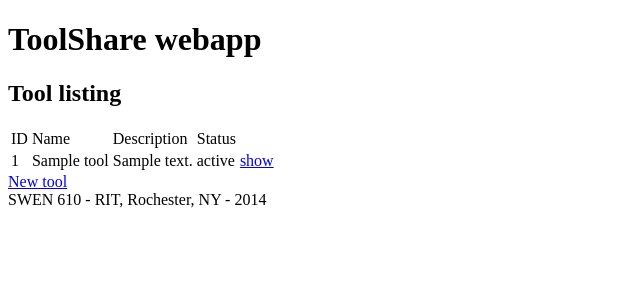
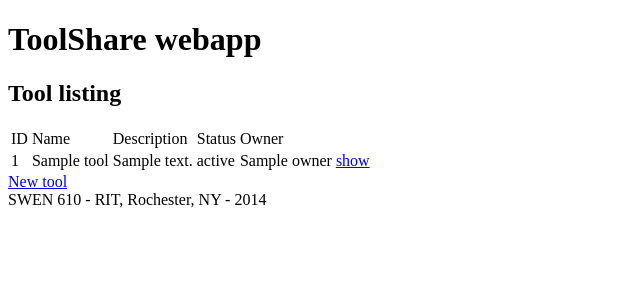
Before and after one commit to vishnutej9492/toolshare, a Django app: template toolshare/toolshare/ToolMgmt/templates/ToolMgmt/index.html in a window 1280 px wide. Shown: the part 26-326 px from the top of the page, without its empty margins (0-640 px from the left). Run offline with Django 3.2, Linux system fonts and the light colour scheme; the template is opened without the code that fills it: most values are stand-ins (such as "Sample title", 1, 10 or a date in 2020).

Commit message:
Add ower when registering and listing a tool

```diff
--- a/toolshare/toolshare/ToolMgmt/forms.py
+++ b/toolshare/toolshare/ToolMgmt/forms.py
@@ -1,15 +1,19 @@
 from django.forms import ModelForm
 from ToolMgmt.models import Tool, ToolCategory, ToolStatus
+from UserAuth.models import UserProfile
 
 class ToolForm(ModelForm):
     class Meta:
         model = Tool
+        fields = ['name', 'description', 'category', 'status']
 
     def register(self, request):
+        print("hola")
         newTool  = Tool(name = request.POST['name'],
                         description = request.POST['description'],
                         active = True,
                         category = ToolCategory.objects.get(id = request.POST['category']),
-                        status = ToolStatus.objects.get( id = request.POST['status'])
+                        status = ToolStatus.objects.get( id = request.POST['status']),
+                        owner = UserProfile.objects.get( user = request.user)
                         )
         newTool.save()
--- a/toolshare/toolshare/ToolMgmt/templates/ToolMgmt/index.html
+++ b/toolshare/toolshare/ToolMgmt/templates/ToolMgmt/index.html
@@ -15,6 +15,7 @@
           <td>Name</td>
           <td>Description</td>
           <td>Status</td>
+          <td>Owner</td>
           <td></td>
         </tr>
       </thead>
@@ -25,6 +26,7 @@
           <td>{{ tool.name }}</td>
           <td>{{ tool.description }}</td>
           <td>{{ tool.status }}</td>
+          <td>{{ tool.owner }}</td>
           <td><a href="/toolmgmt/{{tool.id}}">show</a></td>
         </tr>
       {% endfor %}
```
